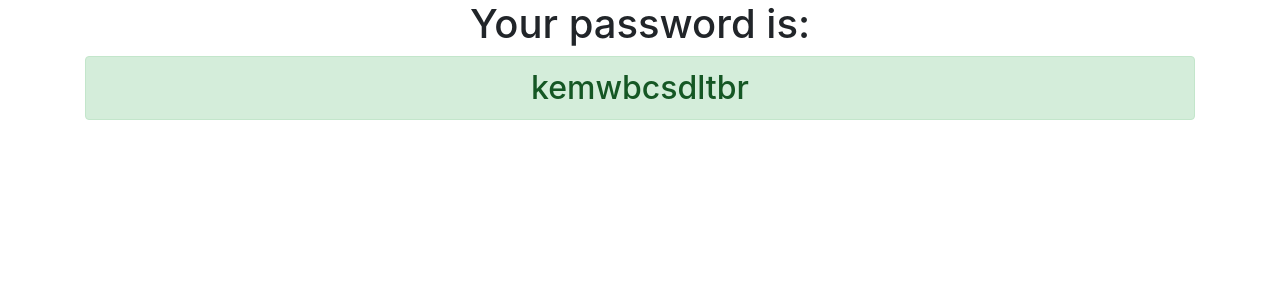
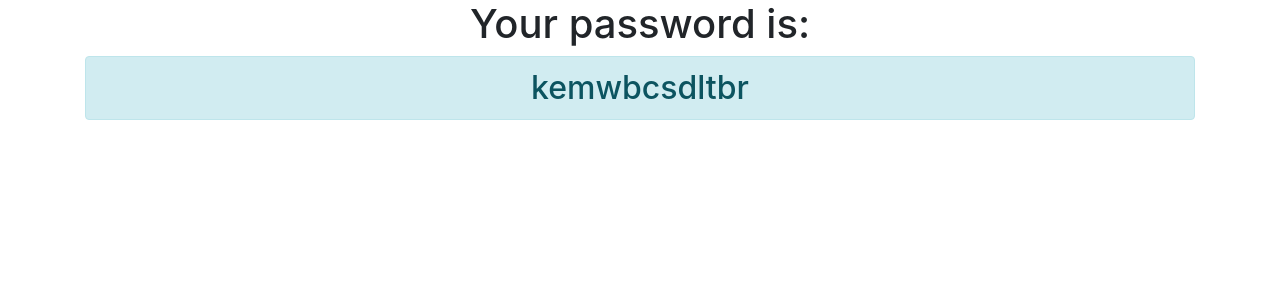
Before and after one commit to camperik94/django3-password-generator, a Django app: page /generatedpassword/ in a window 1280 px wide. Shown: the top 300 px of the page. Run offline with Django 3.2, Linux system fonts and the light colour scheme; some libraries are stand-ins or nearby versions.

Commit message:
drugi commit

```diff
--- a/generator/templates/generator/password.html
+++ b/generator/templates/generator/password.html
@@ -1,5 +1,5 @@
 <link rel="stylesheet" href="https://stackpath.bootstrapcdn.com/bootstrap/4.4.1/css/bootstrap.min.css" integrity="sha384-Vkoo8x4CGsO3+Hhxv8T/Q5PaXtkKtu6ug5TOeNV6gBiFeWPGFN9MuhOf23Q9Ifjh" crossorigin="anonymous">
 <div class="container text-center">
 <h1>Your password is:</h1>
-<h2 class="alert alert-success">{{ password }}</h2>
+<h2 class="alert alert-info">{{ password }}</h2>
     </div>
```
